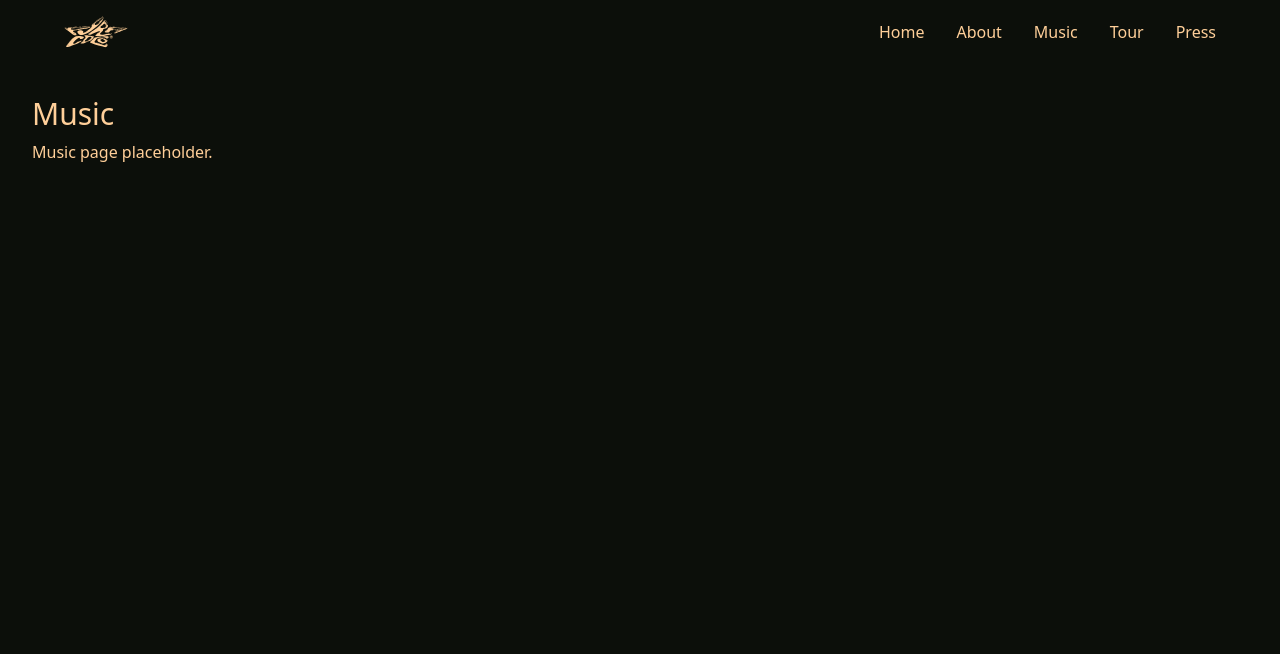
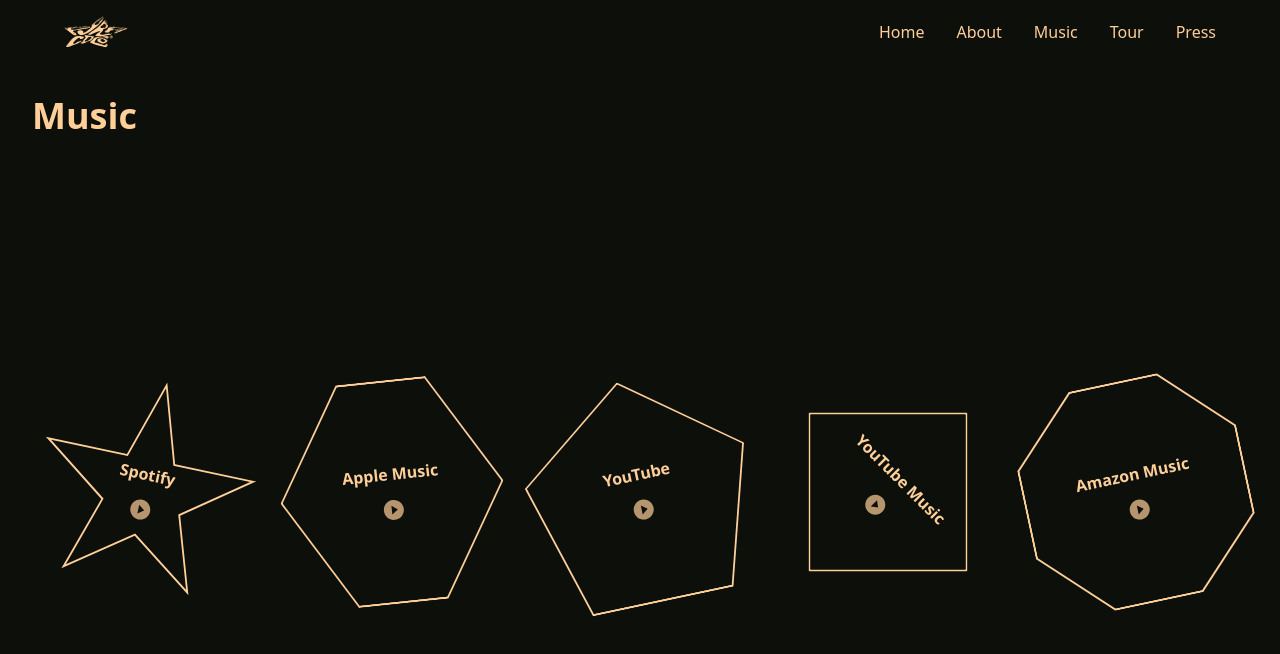
Before and after one commit to reeeeeee-dev/official-puracoco, a Nuxt app: page /music in a window 1280 px wide. Shown: the top 654 px of the page. Built offline with nearby package versions, Linux system fonts and the light colour scheme.

Commit message:
✨ music page

```diff
--- a/pages/music.vue
+++ b/pages/music.vue
@@ -2,11 +2,245 @@
 defineOptions({
   name: 'MusicPage',
 })
+
+useHead({
+  title: 'Music | Pura Coco',
+})
+
+const streamingServices = [
+  {
+    name: 'Spotify',
+    url: 'https://open.spotify.com/artist/03a3TmpMFgHPURsTZZ0iac',
+    color: '#1DB954',
+  },
+  {
+    name: 'Apple Music',
+    url: 'https://music.apple.com/us/artist/pura-coco/1488284425',
+    color: '#FA243C',
+  },
+  {
+    name: 'YouTube',
+    url: 'https://www.youtube.com/playlist?list=OLAK5uy_kl0Z9TKLJRWM_8XasFSyW2mZEK0bCkIuI',
+    color: '#FF0000',
+  },
+  {
+    name: 'YouTube Music',
+    url: 'https://music.youtube.com/channel/UCB71BObmCSIGRAf81MpvRug',
+    color: '#FF0000',
+  },
+  {
+    name: 'Amazon Music',
+    url: 'https://music.amazon.com/artists/B081NV3T33/pura-coco',
+    color: '#00A8E1',
+  },
+]
+
+const getCardShape = (index: number) => {
+  const shapes = [
+    {
+      shapeClass: 'shape-star',
+      rotation: 'rotate-12',
+    },
+    {
+      shapeClass: 'shape-hexagon',
+      rotation: '-rotate-6',
+    },
+    {
+      shapeClass: 'shape-pentagon',
+      rotation: '-rotate-12',
+    },
+    {
+      shapeClass: 'shape-diamond',
+      rotation: 'rotate-45',
+    },
+    {
+      shapeClass: 'shape-octagon',
+      rotation: '-rotate-12',
+    },
+  ]
+  return shapes[index] || shapes[0]
+}
+
+let fadeOutTimeout: ReturnType<typeof setTimeout> | null = null
+
+const updateGradient = (color: string) => {
+  const main = document.querySelector('main')
+  if (!main) return
+
+  // Clear any pending fade out
+  if (fadeOutTimeout) {
+    clearTimeout(fadeOutTimeout)
+    fadeOutTimeout = null
+  }
+
+  if (color === 'transparent') {
+    // Let the CSS opacity transition handle the fade out
+    // Then set color to transparent after fade completes
+    fadeOutTimeout = setTimeout(() => {
+      main.style.setProperty('--gradient-color', 'transparent')
+    }, 800)
+  } else {
+    // Convert hex to rgba with opacity
+    const hex = color.replace('#', '')
+    const r = parseInt(hex.substring(0, 2), 16)
+    const g = parseInt(hex.substring(2, 4), 16)
+    const b = parseInt(hex.substring(4, 6), 16)
+    main.style.setProperty('--gradient-color', `rgba(${r}, ${g}, ${b}, 0.3)`)
+  }
+}
 </script>
 
 <template>
-  <main class="p-8 text-(--cream)">
-    <h1 class="text-3xl mb-2">Music</h1>
-    <p>Music page placeholder.</p>
+  <main
+    class="h-screen p-4 md:p-8 text-(--cream) relative overflow-x-hidden overflow-y-hidden flex flex-col"
+    :style="{ '--gradient-color': 'transparent' }"
+  >
+    <div
+      class="page-gradient absolute inset-0 pointer-events-none transition-opacity duration-500"
+    ></div>
+    <h1 class="text-3xl md:text-4xl mb-2 md:mb-4 font-bold shrink-0 relative z-10">Music</h1>
+    <div class="flex-1 flex items-center justify-center min-h-0 relative z-10">
+      <div class="flex flex-wrap items-center justify-center gap-4 md:gap-6">
+        <div
+          v-for="(service, index) in streamingServices"
+          :key="service.name"
+          class="music-card-wrapper group relative p-0.5 bg-(--cream) transition-colors duration-300 overflow-hidden hover:-translate-y-2 hover:shadow-[0_12px_24px_rgba(0,0,0,0.3)] w-44 h-44 md:w-56 md:h-56"
+          :class="[getCardShape(index).shapeClass, getCardShape(index).rotation]"
+          :style="{ '--service-color': service.color }"
+          @mouseenter="updateGradient(service.color)"
+          @mouseleave="updateGradient('transparent')"
+        >
+          <a
+            :href="service.url"
+            target="_blank"
+            rel="noopener noreferrer"
+            class="music-card relative bg-(--black) overflow-hidden transition-all duration-300 cursor-pointer flex items-center justify-center no-underline text-(--cream) w-full h-full"
+          >
+            <div
+              class="relative z-10 text-center p-3 md:p-4 w-full h-full flex flex-col items-center justify-center gap-2 md:gap-3"
+            >
+              <h2
+                class="text-sm md:text-base font-bold m-0 transition-colors duration-300"
+                :class="`music-card-title-${index}`"
+              >
+                {{ service.name }}
+              </h2>
+              <div
+                class="opacity-70 transition-all duration-300 group-hover:opacity-100 group-hover:scale-110"
+              >
+                <svg
+                  xmlns="http://www.w3.org/2000/svg"
+                  viewBox="0 0 24 24"
+                  fill="currentColor"
+                  class="w-5 h-5 md:w-6 md:h-6"
+                >
+                  <path
+                    d="M12 2C6.48 2 2 6.48 2 12s4.48 10 10 10 10-4.48 10-10S17.52 2 12 2zm-2 14.5v-9l6 4.5-6 4.5z"
+                  />
+                </svg>
+              </div>
+            </div>
+          </a>
+        </div>
+      </div>
+    </div>
   </main>
 </template>
+
+<style scoped>
+.page-gradient {
+  background: linear-gradient(
+    to right,
+    var(--gradient-color) 0%,
+    var(--gradient-color) 20%,
+    transparent 40%,
+    transparent 60%,
+    var(--gradient-color) 80%,
+    var(--gradient-color) 100%
+  );
+  opacity: 0;
+  transition:
+    opacity 0.8s ease-out,
+    background 0.8s ease-out;
+}
+
+main:has(.music-card-wrapper:hover) .page-gradient {
+  opacity: 1;
+  transition:
+    opacity 0.5s ease-in,
+    background 0.5s ease-in;
+}
+
+.music-card-wrapper:hover {
+  background: var(--service-color);
+}
+
+.music-card {
+  clip-path: inherit;
+}
+
+.music-card::before {
+  content: '';
+  position: absolute;
+  top: 0;
+  left: 0;
+  right: 0;
+  bottom: 0;
+  background: var(--service-color);
+  opacity: 0;
+  transition: opacity 0.3s ease;
+  clip-path: inherit;
+}
+
+.music-card-wrapper:hover .music-card::before {
+  opacity: 0.1;
+}
+
+.music-card-wrapper:hover .music-card-title-0,
+.music-card-wrapper:hover .music-card-title-1,
+.music-card-wrapper:hover .music-card-title-2,
+.music-card-wrapper:hover .music-card-title-3,
+.music-card-wrapper:hover .music-card-title-4 {
+  color: var(--service-color);
+}
+
+/* Star shape (5-pointed star) */
+.shape-star {
+  clip-path: polygon(
+    50% 0%,
+    61% 35%,
+    98% 35%,
+    68% 57%,
+    79% 91%,
+    50% 70%,
+    21% 91%,
+    32% 57%,
+    2% 35%,
+    39% 35%
+  );
+}
+
+.music-card-wrapper.shape-star {
+  padding: 6px;
+}
+
+/* Hexagon shape */
+.shape-hexagon {
+  clip-path: polygon(30% 0%, 70% 0%, 100% 50%, 70% 100%, 30% 100%, 0% 50%);
+}
+
+/* Pentagon shape */
+.shape-pentagon {
+  clip-path: polygon(50% 0%, 100% 38%, 82% 100%, 18% 100%, 0% 38%);
+}
+
+/* Diamond shape */
+.shape-diamond {
+  clip-path: polygon(50% 0%, 100% 50%, 50% 100%, 0% 50%);
+}
+
+/* Octagon shape */
+.shape-octagon {
+  clip-path: polygon(30% 0%, 70% 0%, 100% 30%, 100% 70%, 70% 100%, 30% 100%, 0% 70%, 0% 30%);
+}
+</style>
```
